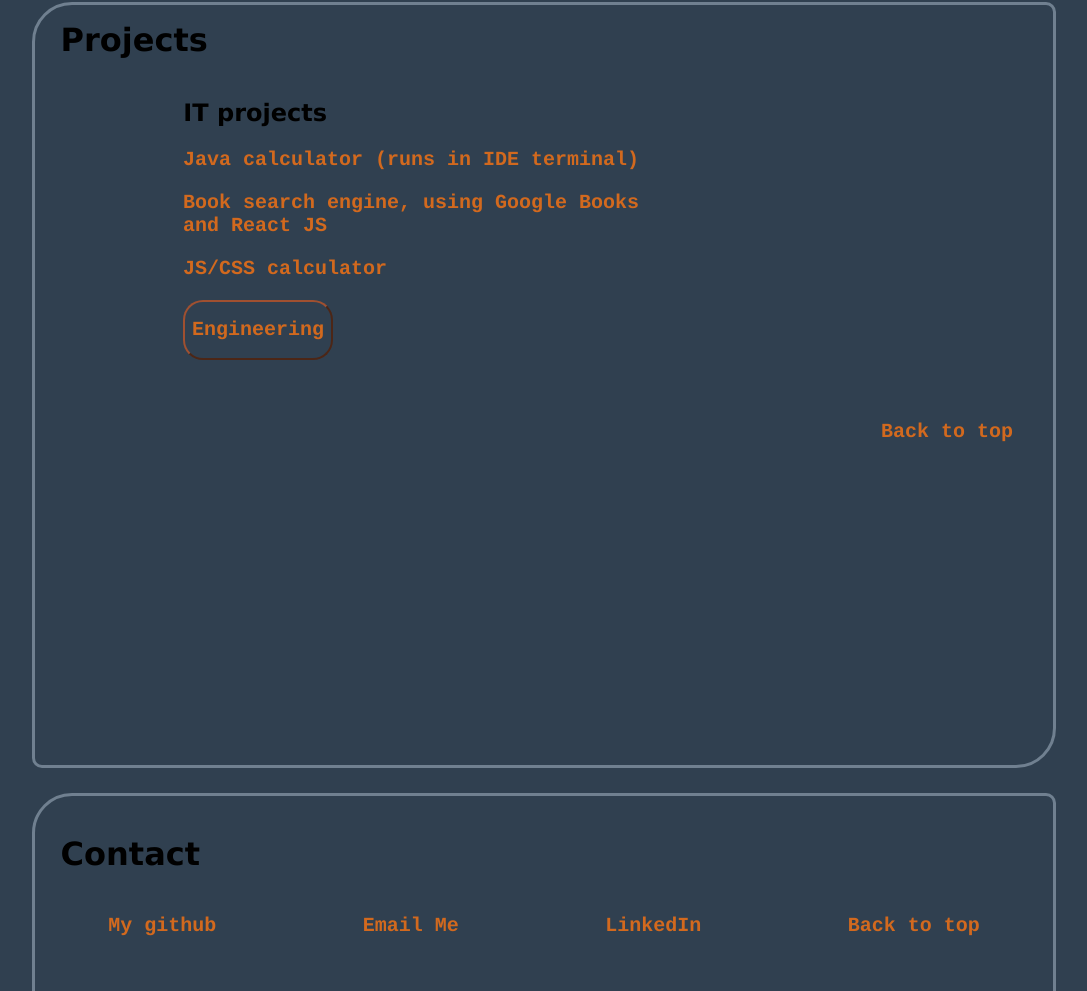
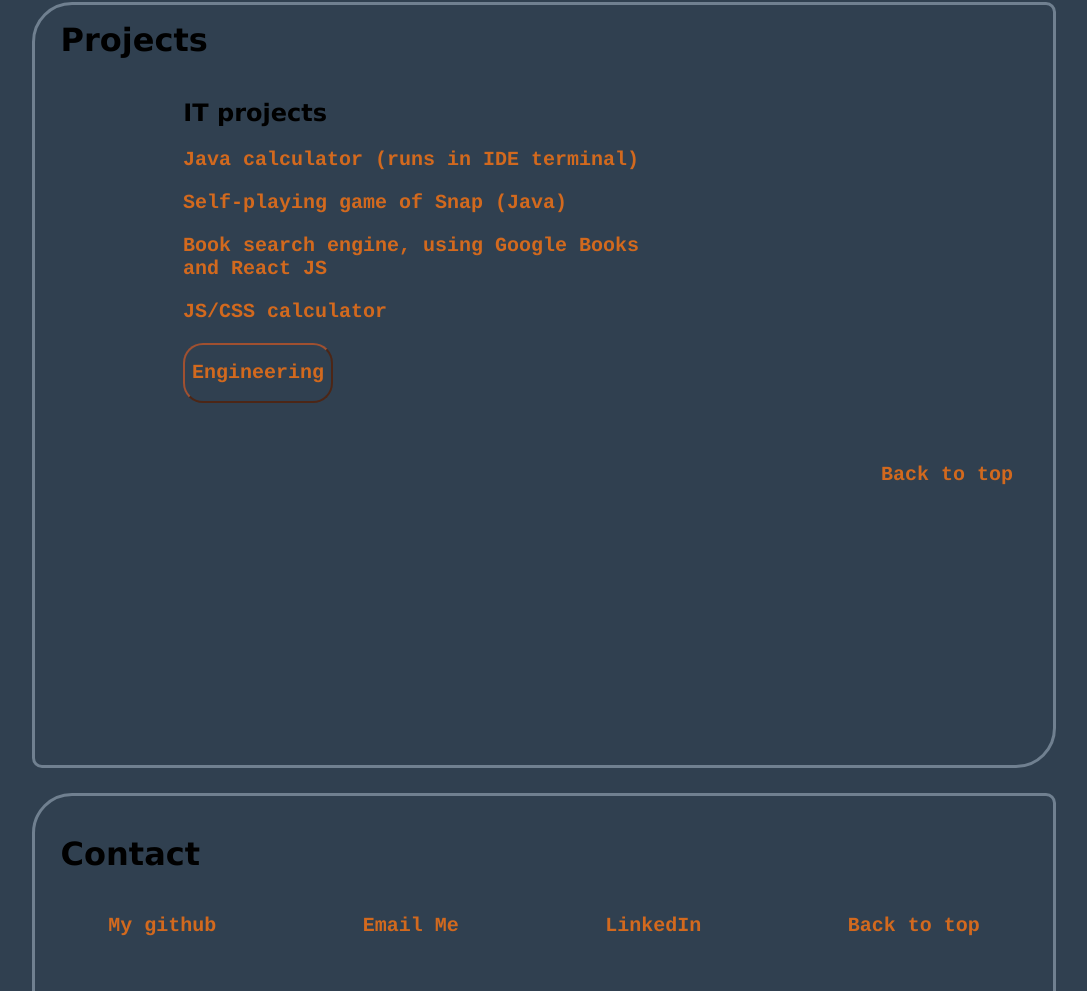
Before and after one commit to Jayerson/Jayerson.github.io, a plain HTML site: page Portfolio.html in a window 1280 px wide. Shown: the part 2488-3479 px from the top of the page, without its empty margins (96-1183 px from the left). Drawn offline with Linux system fonts and the light colour scheme.

Commit message:
minor content update

```diff
--- a/Portfolio.html
+++ b/Portfolio.html
@@ -144,6 +144,7 @@
             </div>
             <div class="toNav"><a href="#top" class="top">Back to top</a></div>
         </div>
+        <!-- use target=”_blank” in links -->
         <a name="projects"></a>
         <div class="box">
             <h1>Projects</h1>
@@ -151,6 +152,7 @@
                 <div>
                     <h2>IT projects</h2>
                     <a href="https://github.com/Jayerson/JavaCalc">Java calculator (runs in IDE terminal)</a>
+                    <a href="https://github.com/Jayerson/Cards">Self-playing game of Snap (Java)</a>
                     <a href="https://github.com/Jayerson/Books">Book search engine, using Google Books and React JS</a>
                     <a href="https://github.com/Jayerson/Calculator">JS/CSS calculator</a>
                     <button type="button"
```
